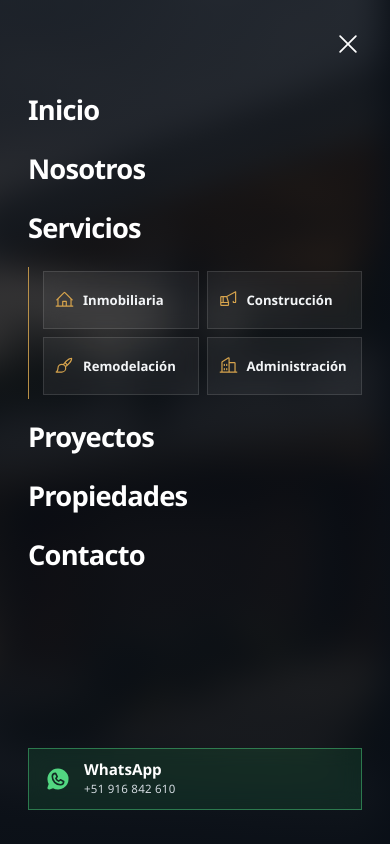
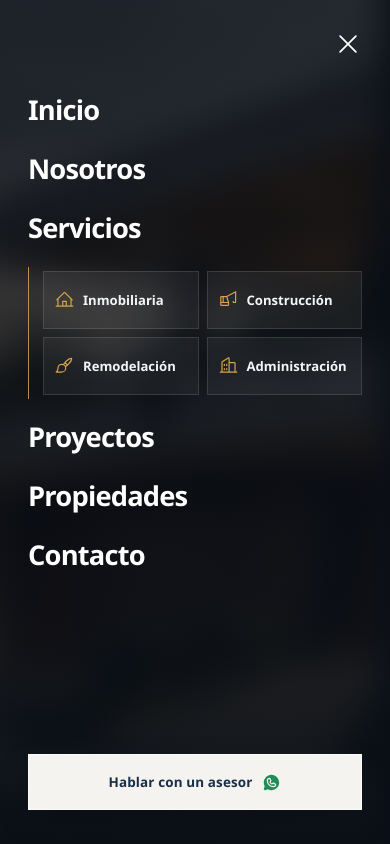
Before and after one commit to JohanMV/Grupo_CGL, a React (Vite) app: page / in a window 390 px wide. Both pictures are taken after a click on the button 360 px from the left and 31 px from the top of the page. Shown: the top 844 px of the page. Built offline with nearby package versions, Linux system fonts and the light colour scheme.

Commit message:
style: refine mobile advisor CTA

```diff
--- a/src/components/layout/Header.tsx
+++ b/src/components/layout/Header.tsx
@@ -91,8 +91,8 @@ export function Header() {
           <Link to="/proyectos">Proyectos</Link><Link to="/propiedades">Propiedades</Link><Link to="/contacto">Contacto</Link>
         </nav>
         <a className="mobile-whatsapp" href={`https://wa.me/${contactData.whatsappNumber}`} target="_blank" rel="noreferrer" onClick={() => setMobileOpen(false)}>
-          <WhatsappLogo size={26} weight="fill" aria-hidden="true" />
-          <span><strong>WhatsApp</strong><small>{contactData.phone}</small></span>
+          <span>Hablar con un asesor</span>
+          <WhatsappLogo size={19} weight="fill" aria-hidden="true" />
         </a>
       </div>
     </>
--- a/src/index.css
+++ b/src/index.css
@@ -96,12 +96,9 @@ p { color: #5e646b; line-height: 1.72; }
 .mobile-subnav a { min-height: 58px; display: flex; align-items: center; gap: 9px; padding: 10px 11px; color: #f3f5f7; border: 1px solid rgba(255,255,255,.12); background: rgba(255,255,255,.055); backdrop-filter: blur(8px); font-size: .82rem; font-weight: 600; line-height: 1.25; transition: color .25s ease, border-color .25s ease, background-color .25s ease, transform .25s ease; }
 .mobile-subnav a svg { flex: 0 0 auto; color: #d7a44d; }
 .mobile-subnav a:hover, .mobile-subnav a:focus-visible { color: #fff; border-color: rgba(215,164,77,.55); background: rgba(255,255,255,.1); transform: translateY(-1px); }
-.mobile-whatsapp { min-height: 62px; display: flex; align-items: center; gap: 13px; margin-top: auto; padding: 11px 16px; color: #fff; border: 1px solid rgba(75,211,126,.48); background: rgba(37,211,102,.11); backdrop-filter: blur(10px); transition: border-color .25s ease, background-color .25s ease, transform .25s ease; }
-.mobile-whatsapp > svg { flex: 0 0 auto; color: #52d681; }
-.mobile-whatsapp > span { display: flex; flex-direction: column; gap: 2px; }
-.mobile-whatsapp strong { font-size: .95rem; line-height: 1.2; }
-.mobile-whatsapp small { color: #d3dae0; font-size: .72rem; letter-spacing: .02em; }
-.mobile-whatsapp:hover, .mobile-whatsapp:focus-visible { border-color: rgba(82,214,129,.85); background: rgba(37,211,102,.18); transform: translateY(-1px); }
+.mobile-whatsapp { min-height: 56px; display: flex; align-items: center; justify-content: center; gap: 10px; margin-top: auto; padding: 12px 18px; color: #192e47; border: 1px solid rgba(255,255,255,.72); background: #f4f3ef; box-shadow: 0 12px 32px rgba(0,0,0,.18); font-size: .84rem; font-weight: 750; letter-spacing: .01em; transition: color .25s ease, background-color .25s ease, transform .25s ease; }
+.mobile-whatsapp > svg { flex: 0 0 auto; color: #218c58; }
+.mobile-whatsapp:hover, .mobile-whatsapp:focus-visible { color: #0e2138; background: #fff; transform: translateY(-2px); }
 
 @keyframes mega-menu-in {
   from { opacity: 0; transform: translateX(-50%) translateY(-8px) scale(.985); }
```
